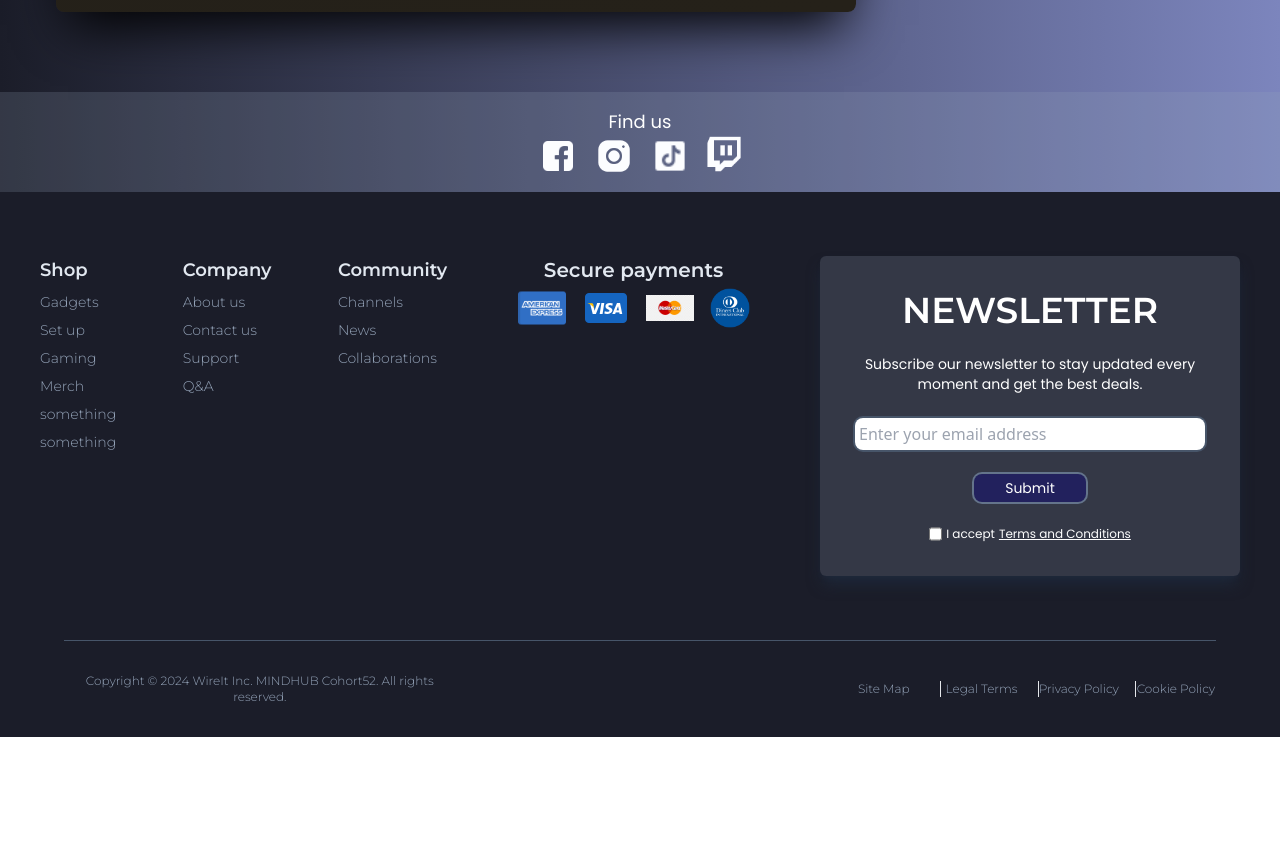
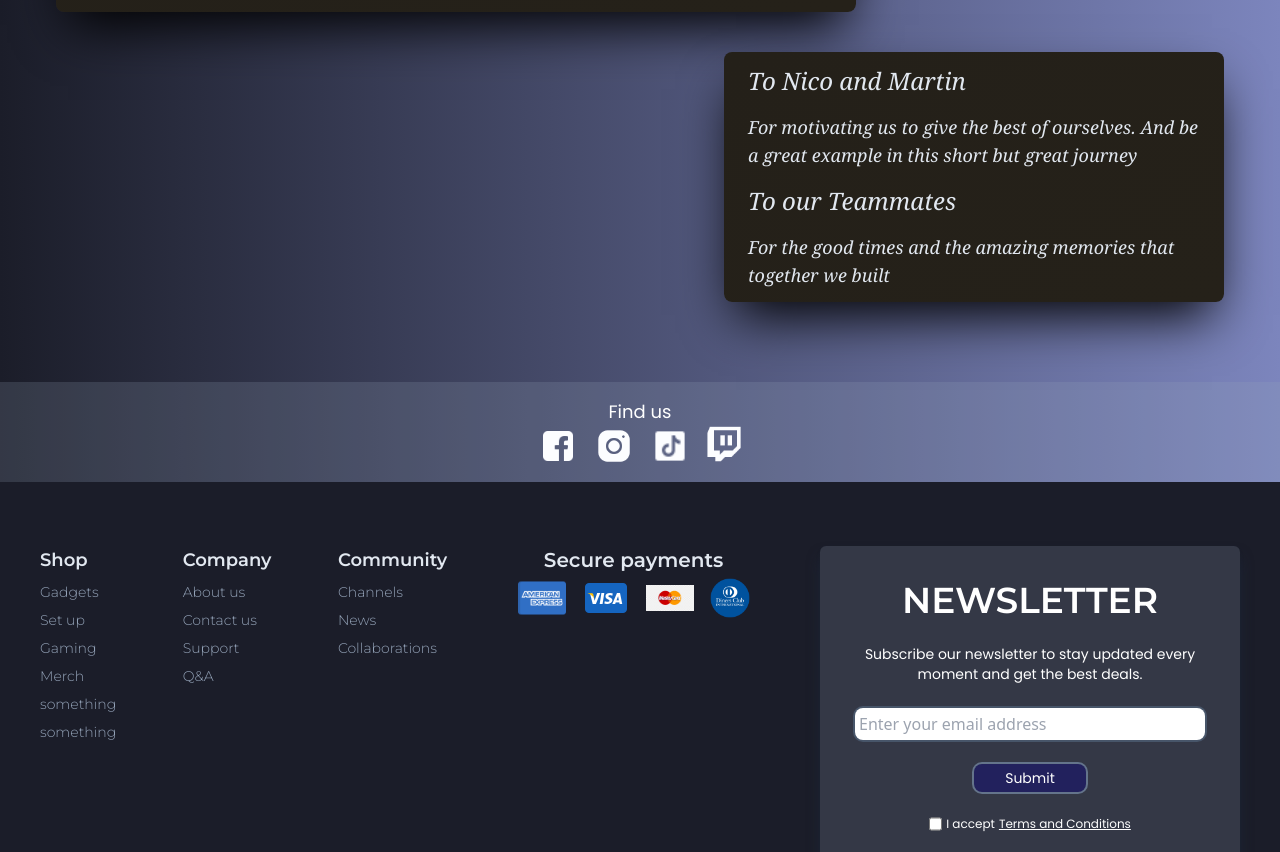
Before and after one commit to DRamosCastro-13/challenge_grupal2, a plain HTML site: page assets/pages/aboutus.html in a window 1280 px wide. Shown: the part 2980-3832 px from the top of the page. Before the commit the page ends 3717 px from the top, so only its background shows below. Drawn offline with nearby package versions, Linux system fonts and the light colour scheme; some packages are replaced by stand-ins of ours; a script that the page names is missing.

Commit message:
dedicatoria

```diff
--- a/assets/pages/aboutus.html
+++ b/assets/pages/aboutus.html
@@ -167,6 +167,15 @@
                 </div>
             </article>
 
+            <article class="md:w-[500px] md:h-[250px] w-[90%] rounded-lg justify-center lg:self-end p-6 gap-4 shadow-2xl shadow-black bg-gradient-to-br from-[#242019] to-[#252119] flex flex-col">
+                    <p class="font-serif italic text-slate-200 md:text-2xl text-start">To Nico and Martin</p>
+                    <p class="font-serif italic text-slate-200 md:text-lg text-start">For motivating us to give the best of ourselves. And be a great example in this short but great journey</p>
+                    <p class="font-serif italic text-slate-200 md:text-2xl text-start">To our Teammates</p>
+                    <p class="font-serif italic text-slate-200 md:text-lg text-start">For the good times and the amazing memories that together we built</p>
+            </article>
+
+
+
         </section>
         </main>
         <footer>
```
